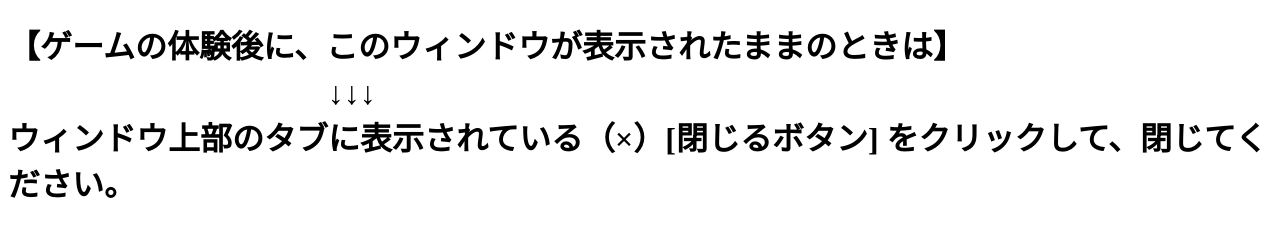
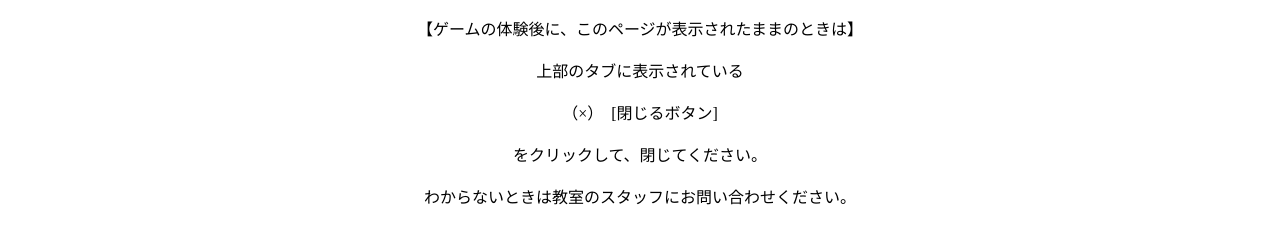
Before and after one commit to ourisai/2025, a plain HTML site: page AutoRedirect/06/index.html in a window 1280 px wide. Drawn offline with Linux system fonts and the light colour scheme.

Commit message:
Add files via upload

```diff
--- a/AutoRedirect/06/index.html
+++ b/AutoRedirect/06/index.html
@@ -8,11 +8,17 @@
     <title>Ourisai Windows Application Launcher</title>
 </head>
 <body>
-    <h1>
-        【ゲームの体験後に、このウィンドウが表示されたままのときは】<br>
-        　　　　　　　　　　↓↓↓<br>
-        ウィンドウ上部のタブに表示されている（×）[閉じるボタン] をクリックして、閉じてください。
-    </h1>
+    <p style="text-align: center">
+        【ゲームの体験後に、このページが表示されたままのときは】<br>
+        <br>
+        上部のタブに表示されている<br>
+        <br>
+        （×）　[閉じるボタン]<br>
+        <br>
+        をクリックして、閉じてください。<br>
+        <br>
+        わからないときは教室のスタッフにお問い合わせください。
+    </p>
     <script>
         let win = window.open("MyAppCmdOurisai06:");
         win.close;
```
